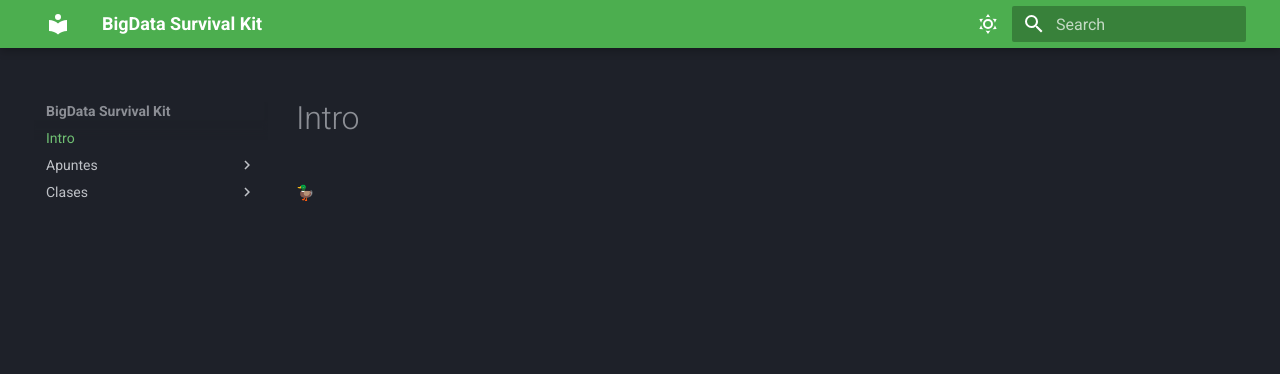
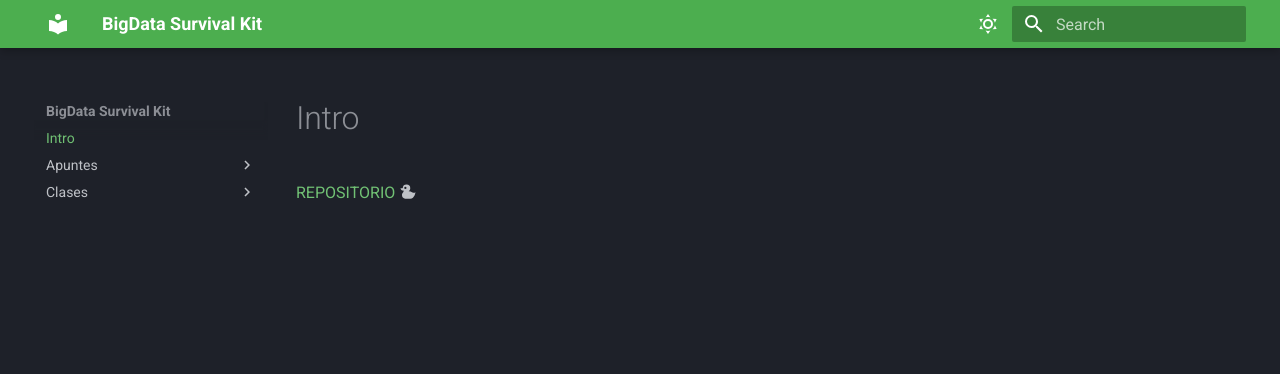
Before and after one commit to alejandroFili/BigData-SurvivalKit, an MkDocs documentation site: the page built from docs/index.md, in a window 1280 px wide. Shown: the top 374 px of the page. Built offline with MkDocs 1.6.1 and Material for MkDocs 9.7.7, drawn with Linux system fonts in a browser that asks for light colours; emoji names are drawn with the system emoji font.

Commit message:
index repositorio

```diff
--- a/docs/index.md
+++ b/docs/index.md
@@ -1,3 +1,3 @@
 # Intro
-
-:duck:
+[REPOSITORIO](https://github.com/alejandroFili/BigData-SurvivalKit)
+:material-duck:
```
